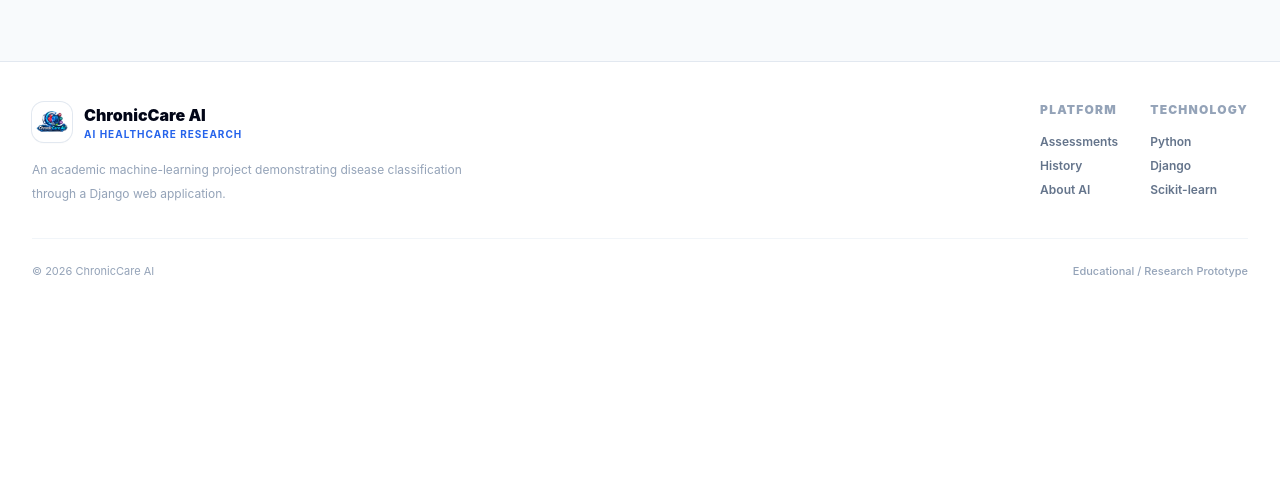
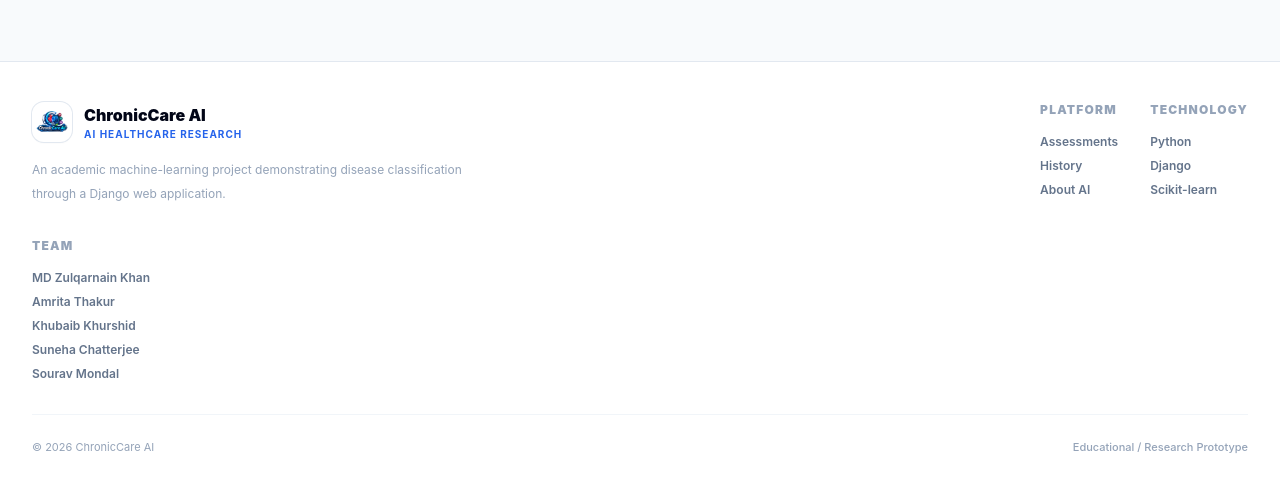
Before and after one commit to muhammad-zulqar/chroniccare-ai, a Django app: page /about/ in a window 1280 px wide. Shown: the part 2645-3141 px from the top of the page. Before the commit the page ends 2922 px from the top, so only its background shows below. Run offline with Django 5.2, Linux system fonts and the light colour scheme; some libraries are stand-ins or nearby versions.

Commit message:
Add team members name

```diff
--- a/templates/predictor/base.html
+++ b/templates/predictor/base.html
@@ -637,6 +637,8 @@
                             About AI
                         </a>
 
+
+
                     </div>
 
                 </div>
@@ -667,6 +669,23 @@
                     </div>
 
                 </div>
+
+            <div>
+
+                <p class="text-xs font-black uppercase tracking-widest text-slate-400">
+                    Team
+                </p>
+
+                <div class="mt-4 space-y-2">
+                    <a href="https://www.linkedin.com/in/muhammad-zulqarnain-khan-72a4b72bb/" class="block text-xs font-semibold text-slate-500 hover:text-blue-600">MD Zulqarnain Khan</a>
+                    <a href="" class="block text-xs font-semibold text-slate-500 hover:text-blue-600">Amrita Thakur</a>
+                    <a href="" class="block text-xs font-semibold text-slate-500 hover:text-blue-600">Khubaib Khurshid</a>
+                    <a href="" class="block text-xs font-semibold text-slate-500 hover:text-blue-600">Suneha Chatterjee</a>
+                    <a href="" class="block text-xs font-semibold text-slate-500 hover:text-blue-600">Sourav Mondal</a>
+                </div>
+
+
+            </div>
 
             </div>
 
```
